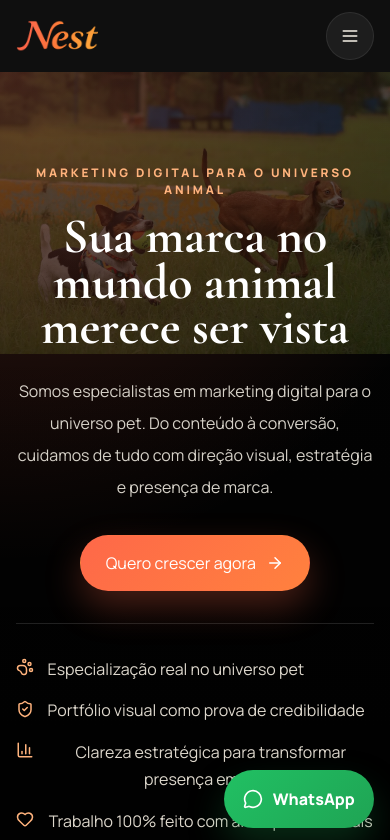
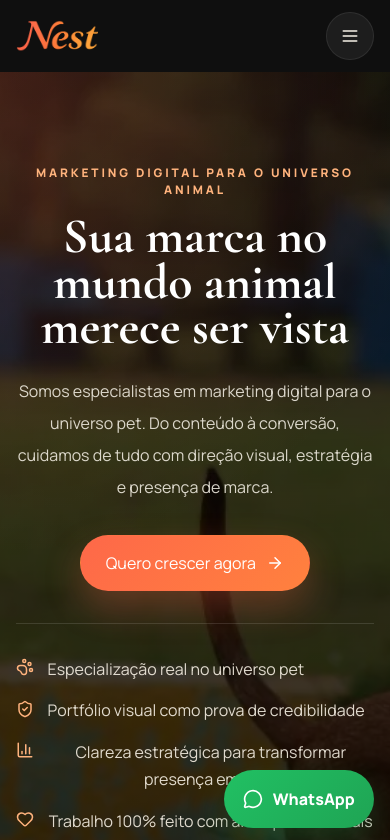
Before and after one commit to Wallaceoll/Nest-Studio-Vercel, a React (Vite) app: page / in a window 390 px wide. Shown: the top 840 px of the page. Built offline with nearby package versions, Linux system fonts and the light colour scheme.

Commit message:
Mobile - Ajuste de texto na tela sobre nós e ajuste de responsividade na imagem tela hero

```diff
--- a/src/styles.css
+++ b/src/styles.css
@@ -1425,23 +1425,23 @@ button {
 
 @media (max-width: 768px) {
   .hero-section {
-    min-height: auto;
+    min-height: 100svh;
   }
 
   .hero-background {
-    object-fit: contain;
-    object-position: center top;
-    opacity: 0.72;
+    object-fit: cover;
+    object-position: 52% center;
+    opacity: 0.88;
   }
 
   .hero-overlay {
-    background: linear-gradient(180deg, rgba(0, 0, 0, 0.52) 0%, rgba(0, 0, 0, 0.72) 24%, rgba(0, 0, 0, 0.9) 48%, rgba(0, 0, 0, 0.96) 100%);
+    background: linear-gradient(180deg, rgba(0, 0, 0, 0.62) 0%, rgba(0, 0, 0, 0.68) 28%, rgba(0, 0, 0, 0.78) 62%, rgba(0, 0, 0, 0.88) 100%);
   }
 
   .hero-content {
-    min-height: auto;
+    min-height: 100svh;
     padding-top: 5.5rem;
-    padding-bottom: 5rem;
+    padding-bottom: 3.5rem;
   }
 
   .hero-grid {
@@ -1451,6 +1451,15 @@ button {
   .hero-aside {
     gap: 1.15rem;
     padding-bottom: 0.75rem;
+  }
+
+  #sobre .container {
+    width: min(var(--container), calc(100% - 1.25rem));
+  }
+
+  #sobre .body-copy {
+    font-size: 0.95rem;
+    line-height: 1.72;
   }
 
   .about-grid {
```
